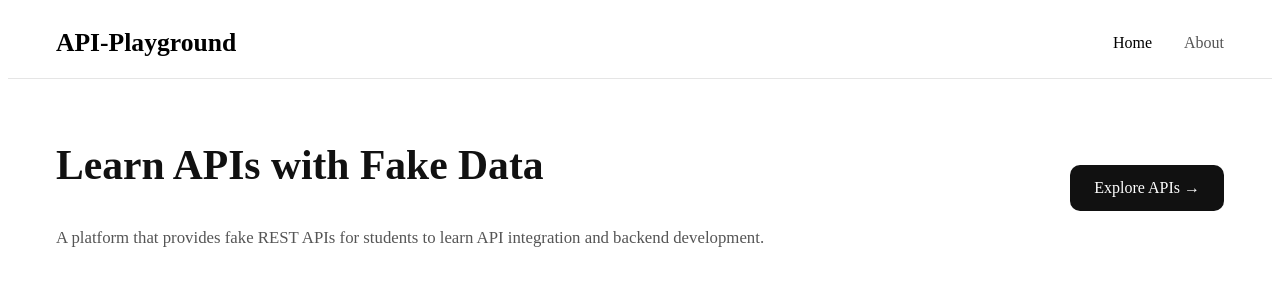
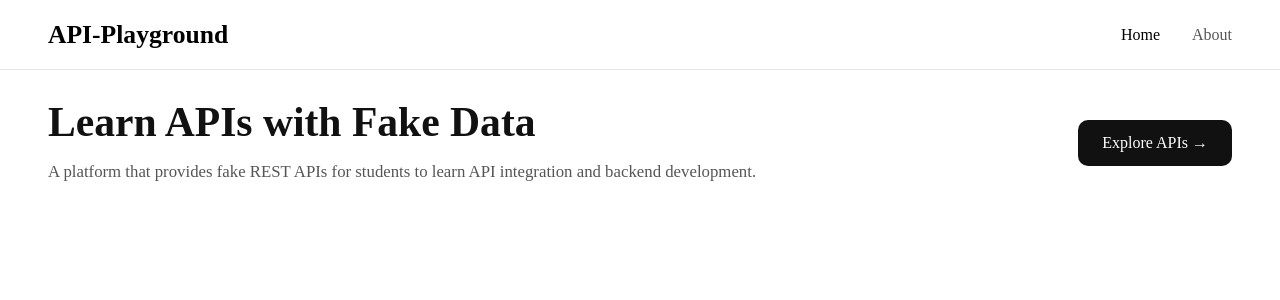
Before and after one commit to Akshatsahu01/API-PLAYGROUND, a React app in the folder frontend/: page / in a window 1280 px wide. Shown: the top 300 px of the page. Built offline with nearby package versions, Linux system fonts and the light colour scheme; the HTML template or start-up script is replaced by a standard one.

Commit message:
chores:fixes UI by Updating index.css

```diff
--- a/frontend/src/index.css
+++ b/frontend/src/index.css
@@ -0,0 +1,11 @@
+*{
+    margin:0;
+    padding:0;
+    box-sizing:border-box;
+}
+
+html,
+body{
+    width:100%;
+    overflow-x:hidden;
+}
```
